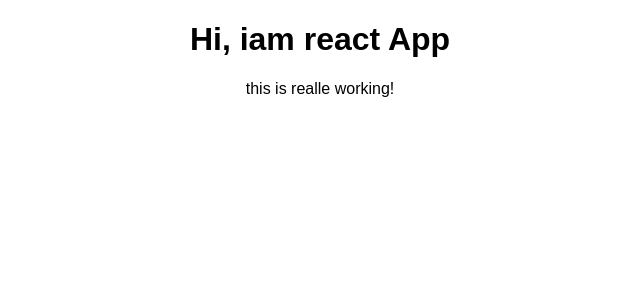
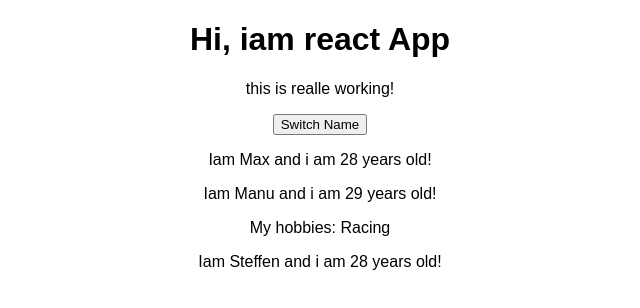
Before and after one commit to Cluyie/CompleteReactGuide, a React (Create React App) app: page / in a window 1280 px wide. Shown: the top 308 px of the page, without its empty margins (320-960 px from the left). Built offline with nearby package versions, Linux system fonts and the light colour scheme.

Commit message:
Props, children prop and state 36 - 40

```diff
--- a/src/App.js
+++ b/src/App.js
@@ -1,12 +1,25 @@
 import React, { Component } from 'react';
 import './App.css';
+import Person from './Person/Person';
 
 class App extends Component {
+  state = {
+    persons: [
+      {name: 'Max', age: 28},
+      {name: 'Manu', age: 29},
+      {name: 'Steffen', age: 28}
+    ]
+  }
+
   render() {
     return (
       <div className="App">
         <h1>Hi, iam react App</h1>
         <p>this is realle working!</p>
+        <button>Switch Name</button>
+        <Person name={this.state.persons[0].name} age={this.state.persons[0].age} />
+        <Person name={this.state.persons[1].name} age={this.state.persons[1].age}>My hobbies: Racing</Person>
+        <Person name={this.state.persons[2].name} age={this.state.persons[2].age}/>
       </div>
     );
     /* return React.createElement('div', {className: 'App'}, React.createElement('h1', null, 'does this work now?') ); */
--- /dev/null
+++ b/src/Person/Person.js
@@ -0,0 +1,13 @@
+import React from 'react';
+
+const person  = (props) => {
+    return (
+       <div>
+           <p>Iam {props.name} and i am {props.age} years old!</p>
+            <p>{props.children}</p> {/* Children bliver brugt til at render alt det der står mellem opening og closening tag af vores component Så når vi i app.js bruger denne component vil vi kunne putte noget ind imellem <Person>noget ind her </Person>*/}
+        </div>
+
+    )
+}
+
+export default person;
```
